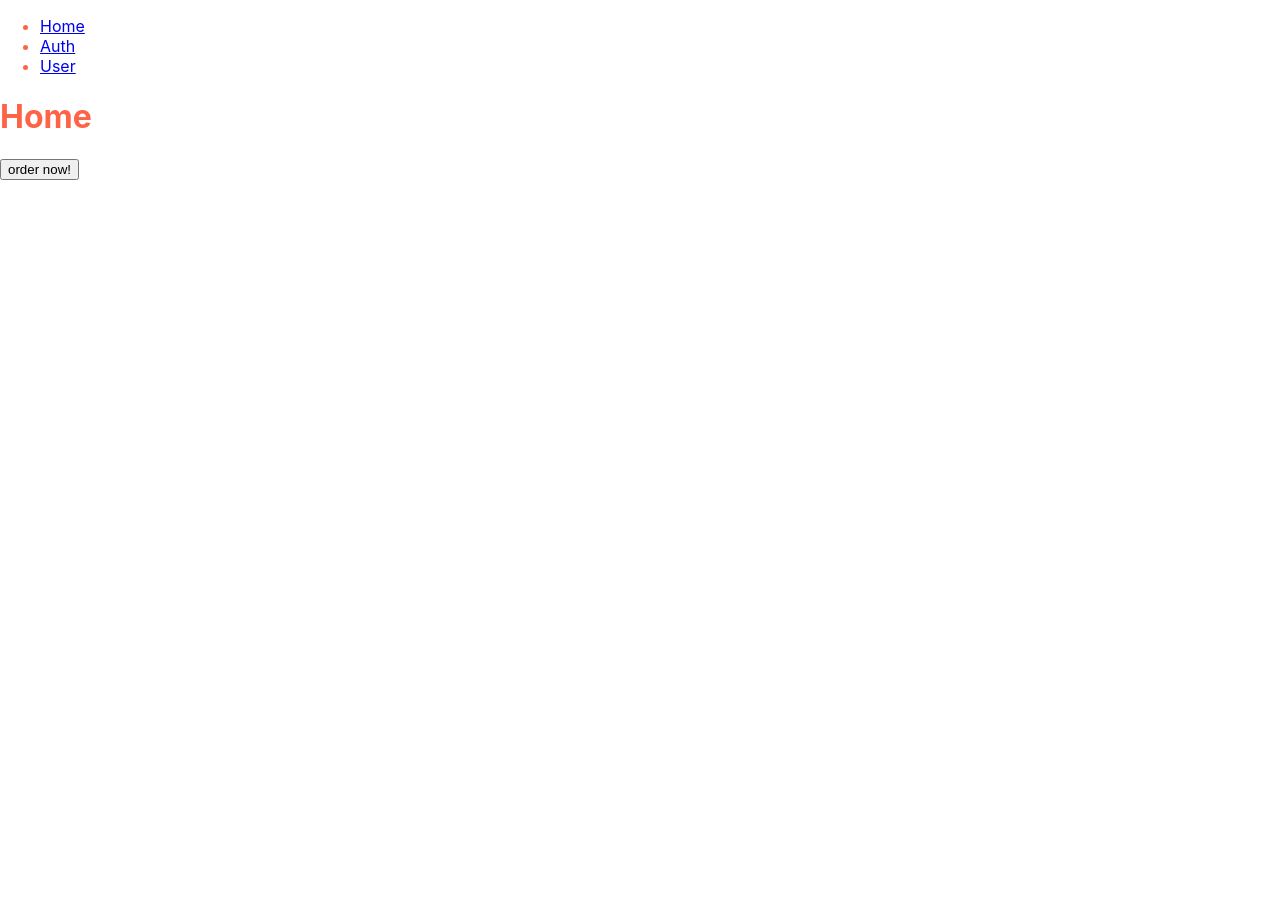
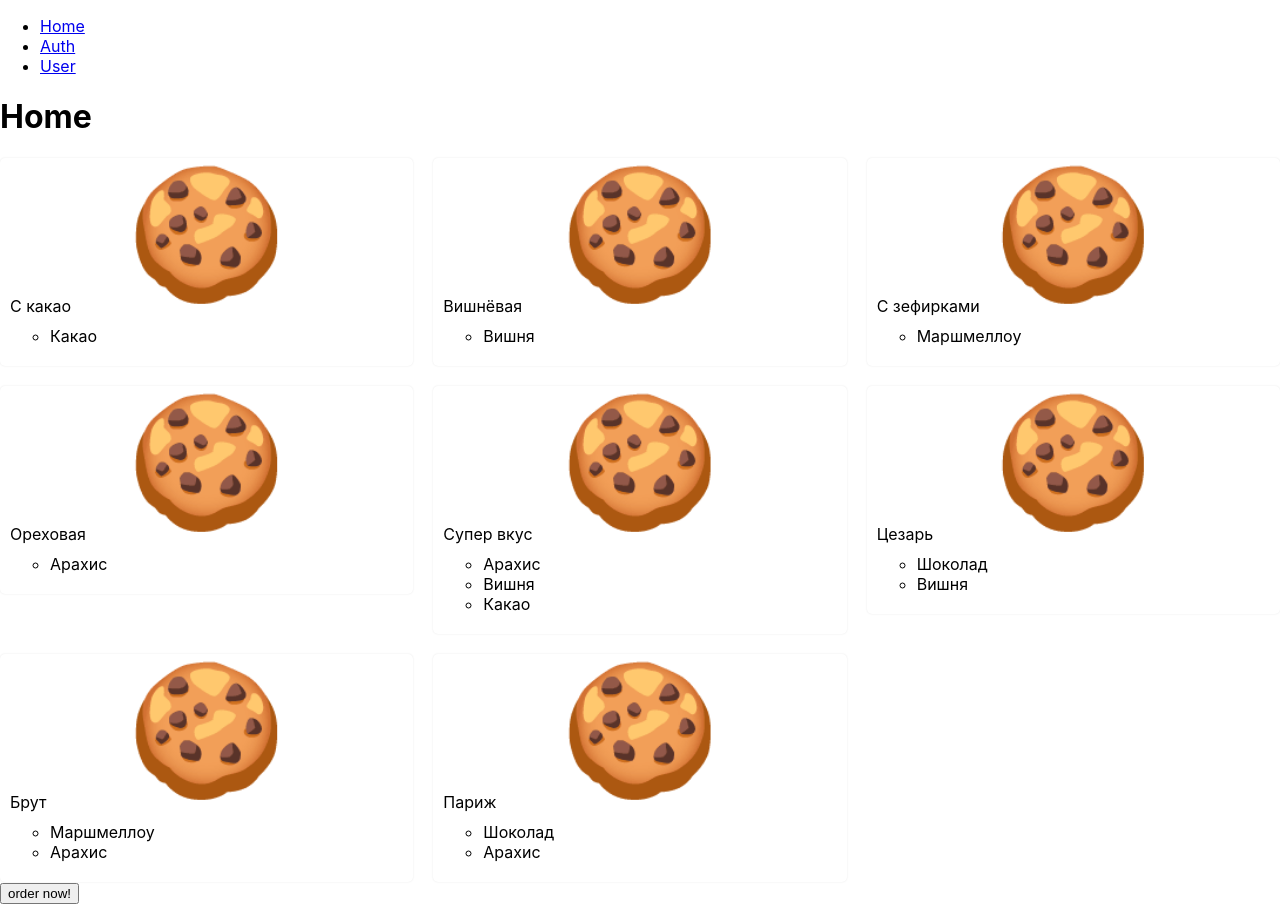
Before and after one commit to nialvi/cookie-shop, a React (Create React App) app: page / in a window 1280 px wide. Before the commit the page ends 800 px from the top, so only its background shows below. Built offline with nearby package versions, Linux system fonts and the light colour scheme.

Commit message:
added cookies product

```diff
--- a/src/App.css
+++ b/src/App.css
@@ -1,3 +1,2 @@
 .App {
-  color: tomato;
 }
--- a/src/application/ports.ts
+++ b/src/application/ports.ts
@@ -1,5 +1,6 @@
 import { Cart } from "../domain/cart";
 import { Order } from "../domain/order";
+import { Product } from "../domain/product";
 import { User } from "../domain/user";
 
 export interface OrdersStorageService {
@@ -25,3 +26,7 @@ export interface UserStorageService {
   user?: User;
   updateUser(user: User): void;
 }
+
+export interface CookieStorageService {
+  cookies: Product[];
+}
--- a/src/domain/product.ts
+++ b/src/domain/product.ts
@@ -6,6 +6,14 @@ export type Product = {
   toppings: Ingredient[];
 };
 
+export const ingredients: Record<Ingredient, string> = {
+  chocolate: "Шоколад",
+  cocoa: "Какао",
+  cherry: "Вишня",
+  marshmallow: "Маршмеллоу",
+  peanuts: "Арахис",
+};
+
 export function totalPrice(products: Product[]): PriceCents {
   return products.reduce((total, product) => total + product.price, 0);
 }
--- /dev/null
+++ b/src/services/fakeData.ts
@@ -0,0 +1,52 @@
+import { Product } from "../domain/product";
+
+export const cookies: Product[] = [
+  {
+    id: "1",
+    title: "С какао",
+    price: 5000,
+    toppings: ["cocoa"],
+  },
+  {
+    id: "2",
+    title: "Вишнёвая",
+    price: 15000,
+    toppings: ["cherry"],
+  },
+  {
+    id: "3",
+    title: "С зефирками",
+    price: 25000,
+    toppings: ["marshmallow"],
+  },
+  {
+    id: "4",
+    title: "Ореховая",
+    price: 18000,
+    toppings: ["peanuts"],
+  },
+  {
+    id: "5",
+    title: "Супер вкус",
+    price: 29000,
+    toppings: ["peanuts", "cherry", "cocoa"],
+  },
+  {
+    id: "6",
+    title: "Цезарь",
+    price: 24000,
+    toppings: ["chocolate", "cherry"],
+  },
+  {
+    id: "7",
+    title: "Брут",
+    price: 24000,
+    toppings: ["marshmallow", "peanuts"],
+  },
+  {
+    id: "8",
+    title: "Париж",
+    price: 24000,
+    toppings: ["chocolate", "peanuts"],
+  },
+];
--- a/src/services/storageAdapter.ts
+++ b/src/services/storageAdapter.ts
@@ -2,6 +2,7 @@ import {
   CartStorageService,
   OrdersStorageService,
   UserStorageService,
+  CookieStorageService,
 } from "../application/ports";
 import { useStore } from "./store";
 
@@ -16,3 +17,7 @@ export function useCartStorage(): CartStorageService {
 export function useOrdersStorage(): OrdersStorageService {
   return useStore();
 }
+
+export function useCookieStorage(): CookieStorageService {
+  return useStore();
+}
--- a/src/services/store.tsx
+++ b/src/services/store.tsx
@@ -1,5 +1,6 @@
 import React, { useState } from "react";
 import { useContext } from "react";
+import { cookies } from "./fakeData";
 
 const StoreContext = React.createContext<any>({});
 export const useStore = () => useContext(StoreContext);
@@ -13,6 +14,7 @@ export const Provider: React.FC = ({ children }) => {
     user,
     cart,
     orders,
+    cookies,
     updateUser: setUser,
     updateCart: setCart,
     updateOrders: setOrders,
--- /dev/null
+++ b/src/ui/Cookie/Topping.tsx
@@ -0,0 +1,15 @@
+import { Product, ingredients } from "../../domain/product";
+
+type ToppingsProps = {
+  cookie: Product;
+};
+
+export function Toppings({ cookie }: ToppingsProps) {
+  return (
+    <ul>
+      {cookie.toppings.map((topping) => (
+        <li key={topping}>{ingredients[topping]} </li>
+      ))}
+    </ul>
+  );
+}
--- /dev/null
+++ b/src/ui/Cookie/index.module.css
@@ -0,0 +1,17 @@
+.cookie {
+  display: block;
+  box-shadow: 0 0 2px rgba(0, 0, 0, 0.1);
+  border-radius: 5px;
+  padding: 10px;
+}
+
+.image {
+  display: block;
+  font-size: 8em;
+  line-height: 1;
+  text-align: center;
+}
+
+.cookie ul {
+  margin: 10px 0;
+}
--- /dev/null
+++ b/src/ui/Cookie/index.tsx
@@ -0,0 +1,18 @@
+import { Product } from "../../domain/product";
+import styles from "./index.module.css";
+import { Toppings } from "./Topping";
+
+type CookieProps = {
+  cookie: Product;
+};
+
+export function Cookie({ cookie }: CookieProps) {
+  return (
+    <article className={styles.cookie}>
+      <span className={styles.image}>🍪</span>
+      <span className={styles.title}>{cookie.title}</span>
+
+      <Toppings cookie={cookie} />
+    </article>
+  );
+}
--- /dev/null
+++ b/src/ui/Home/index.module.css
@@ -0,0 +1,12 @@
+.list {
+  display: grid;
+  grid-template-columns: repeat(3, 1fr);
+  gap: 20px;
+}
+
+.list,
+.list > li {
+  margin: 0;
+  padding: 0;
+  list-style: none;
+}
--- a/src/ui/Home/index.tsx
+++ b/src/ui/Home/index.tsx
@@ -1,10 +1,18 @@
 import { useOrderProducts } from "../../application/orderProducts";
-import { useCartStorage, useUserStorage } from "../../services/storageAdapter";
+import {
+  useCartStorage,
+  useCookieStorage,
+  useUserStorage,
+} from "../../services/storageAdapter";
+import { Cookie } from "../Cookie";
+
+import styles from "./index.module.css";
 
 export const Home: React.FC = () => {
   const { orderProducts } = useOrderProducts();
   const { user } = useUserStorage();
   const { cart } = useCartStorage();
+  const { cookies } = useCookieStorage();
 
   const handleClick = async () => {
     await orderProducts(user!, cart);
@@ -13,6 +21,15 @@ export const Home: React.FC = () => {
   return (
     <div>
       <h1>Home</h1>
+
+      <ul className={styles.list}>
+        {cookies.map((cookie) => (
+          <li key={cookie.id}>
+            <Cookie cookie={cookie} />
+          </li>
+        ))}
+      </ul>
+
       <button onClick={handleClick}>order now!</button>
     </div>
   );
```
